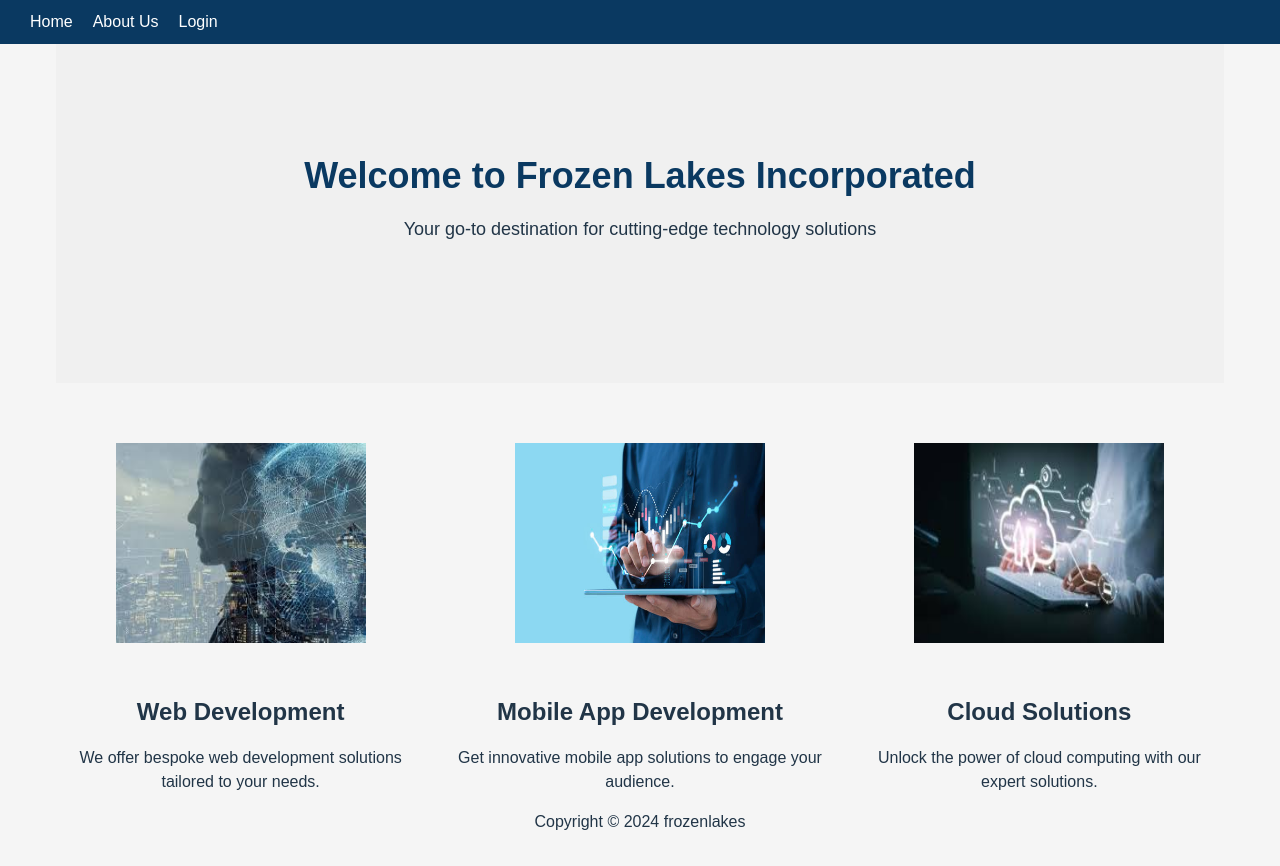
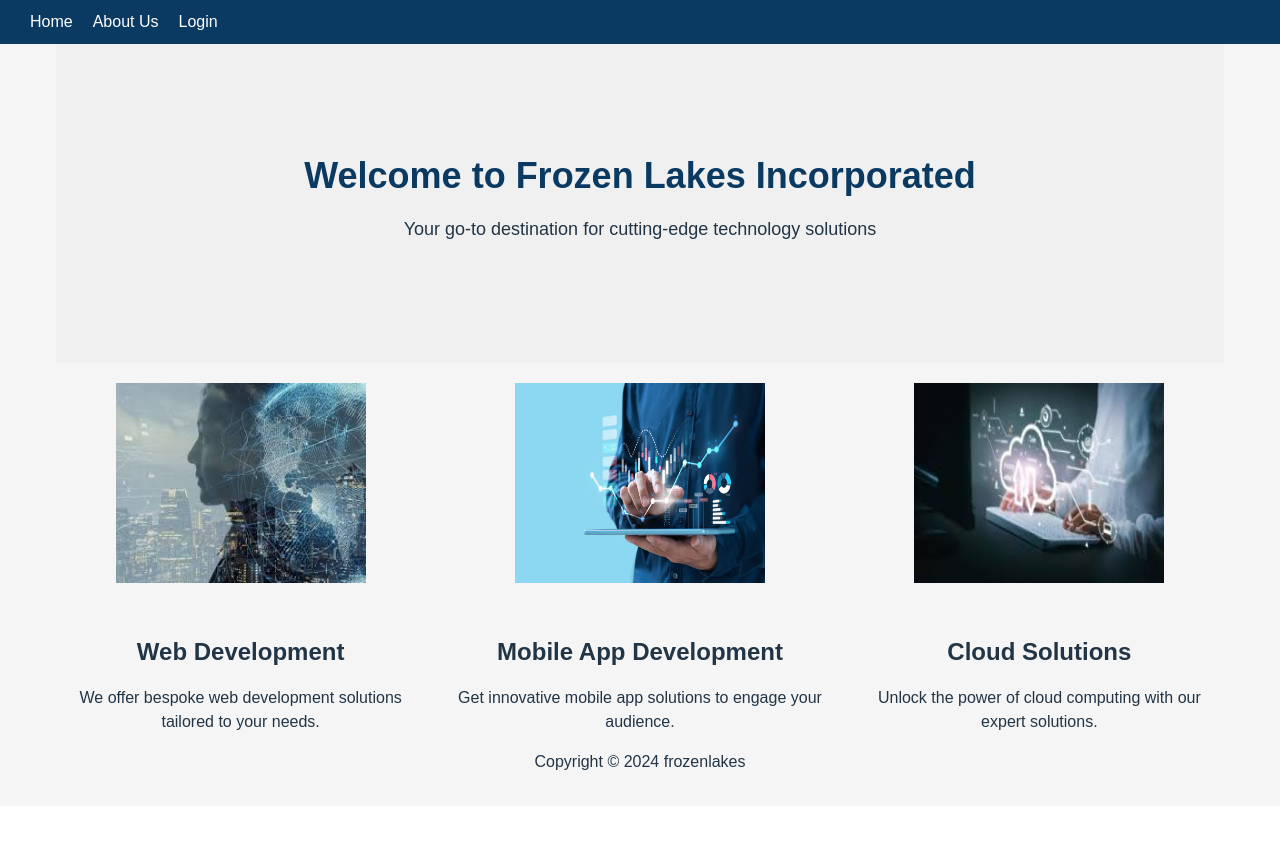
Before and after one commit to MambrosePersonal/FLSS_Capstone, a React (Vite) app in the folder react-project/: page / in a window 1280 px wide. After the commit the page ends 806 px from the top, so only its background shows below. Built offline with nearby package versions, Linux system fonts and the light colour scheme; no server answers.

Commit message:
Styling udpates

```diff
--- a/react-project/src/componentPage/HomePage.css
+++ b/react-project/src/componentPage/HomePage.css
@@ -17,13 +17,13 @@
 
 .hero p {
     font-size: 18px;
-    margin-bottom: 40px;
+    margin-bottom: 20px;
 }
 
 .feature {
     display: flex;
     justify-content: space-between;
-    margin-top: 60px;
+    margin-top: 20px;
 }
 
 .feature .feature-item {
@@ -40,7 +40,7 @@
 
 .feature .feature-item h3 {
     font-size: 24px;
-    margin-bottom: 10px;
+    margin-bottom: 15px;
 }
 
 .feature .feature-item p {
--- a/react-project/src/componentPage/LoginPage.css
+++ b/react-project/src/componentPage/LoginPage.css
@@ -14,6 +14,7 @@ body {
     display: flex;
     justify-content: space-between;
     align-items: center;
+    text-align: right;
   }
 
   nav a {
--- a/react-project/src/components/NavBar.css
+++ b/react-project/src/components/NavBar.css
@@ -5,6 +5,7 @@ nav {
     top: 0;
     left: 0;
     width: 100%;
+    text-align: center;
   }
 
   ul {
```
